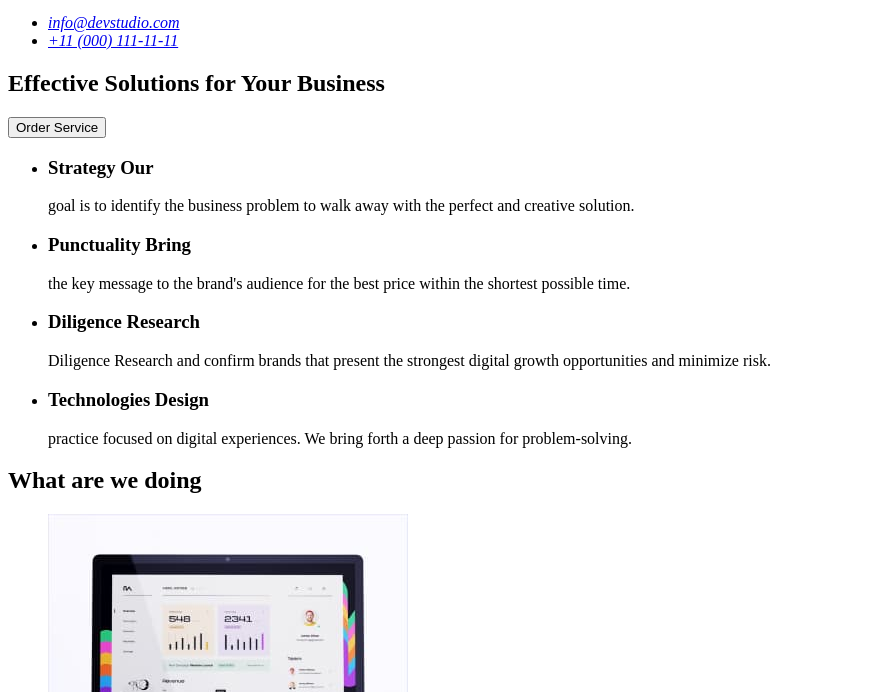
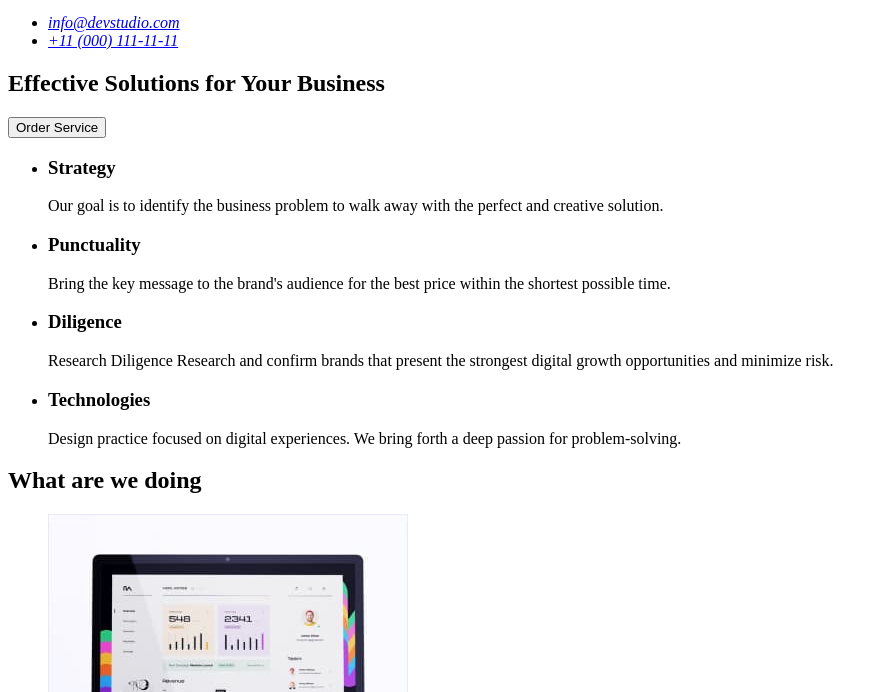
Before and after one commit to AlinaTarasenko06/Homework01, a plain HTML site: page index.html in a window 1280 px wide. Shown: the part 108-800 px from the top of the page, without its empty margins (0-883 px from the left). Drawn offline with Linux system fonts and the light colour scheme.

Commit message:
homework01

```diff
--- a/index.html
+++ b/index.html
@@ -34,31 +34,31 @@
       <section>
         <ul>
           <li>
-            <h3>Strategy Our</h3>
+            <h3>Strategy</h3>
             <p>
-              goal is to identify the business problem to walk away with the
+              Our goal is to identify the business problem to walk away with the
               perfect and creative solution.
             </p>
           </li>
           <li>
-            <h3>Punctuality Bring</h3>
+            <h3>Punctuality</h3>
             <p>
-              the key message to the brand's audience for the best price within
-              the shortest possible time.
+              Bring the key message to the brand's audience for the best price
+              within the shortest possible time.
             </p>
           </li>
           <li>
-            <h3>Diligence Research</h3>
+            <h3>Diligence</h3>
             <p>
-              Diligence Research and confirm brands that present the strongest
-              digital growth opportunities and minimize risk.
+              Research Diligence Research and confirm brands that present the
+              strongest digital growth opportunities and minimize risk.
             </p>
           </li>
           <li>
-            <h3>Technologies Design</h3>
+            <h3>Technologies</h3>
             <p>
-              practice focused on digital experiences. We bring forth a deep
-              passion for problem-solving.
+              Design practice focused on digital experiences. We bring forth a
+              deep passion for problem-solving.
             </p>
           </li>
         </ul>
```
